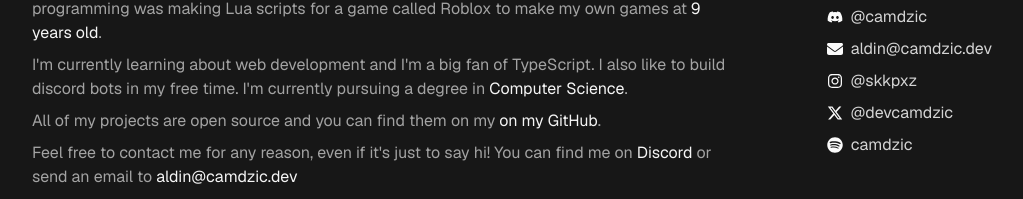
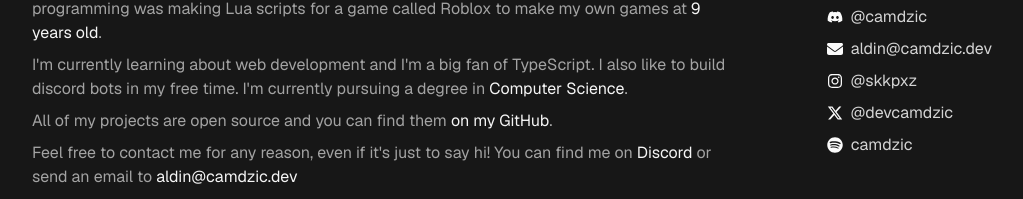
Before and after one commit to camdzic/camdzic.dev, a Next.js app: page / in a window 1280 px wide. Shown: the part 425-624 px from the top of the page, without its empty margins (128-1151 px from the left). Built offline with nearby package versions, Linux system fonts and the light colour scheme.

Commit message:
fix mistype

```diff
--- a/app/page.tsx
+++ b/app/page.tsx
@@ -1,8 +1,8 @@
-import Image from 'next/image';
-import Link from 'next/link';
+import Image from "next/image";
+import Link from "next/link";
 
-import Animation from '@/components/animation';
-import Socials from '@/components/socials';
+import Animation from "@/components/animation";
+import Socials from "@/components/socials";
 
 export default function Home() {
   return (
@@ -59,7 +59,7 @@
               </p>
 
               <p>
-                All of my projects are open source and you can find them on my{' '}
+                All of my projects are open source and you can find them {' '}
                 <Link
                   href="https://github.com/camdzic"
                   target="_blank"
```
